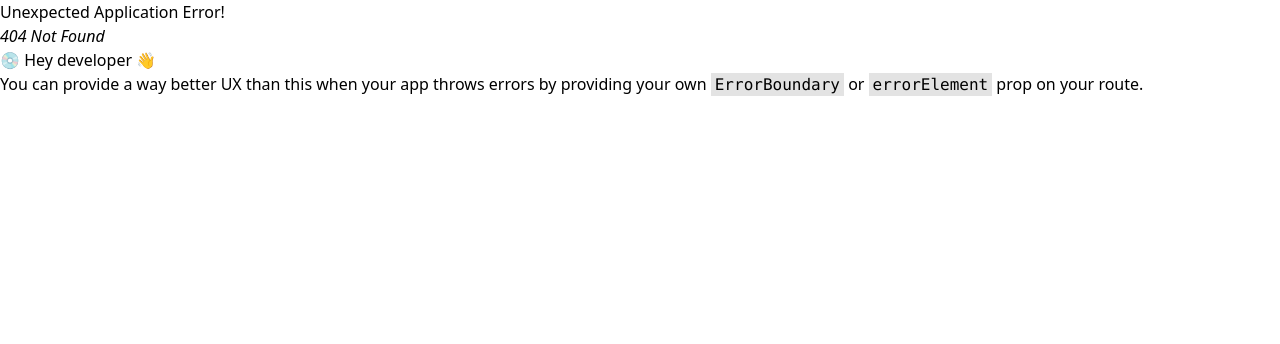
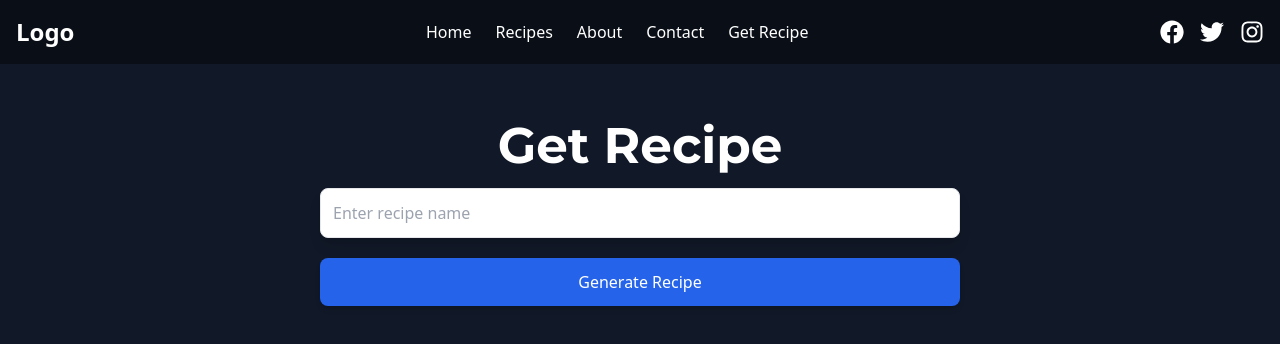
Before and after one commit to MuhammadQasimFiaz/receipe-management-app, a React (Vite) app: page /get-recipe in a window 1280 px wide. Before the commit this address had no page. Shown: the top 344 px of the page. Built offline with nearby package versions, Linux system fonts and the light colour scheme.

Commit message:
getrecipe

```diff
--- a/src/components/AI/AIGeneratedRecipes.jsx
+++ b/src/components/AI/AIGeneratedRecipes.jsx
@@ -2,7 +2,7 @@ import React, { useState } from "react";
 
 const AIGeneratedRecipes = () => {
   const [recipeName, setRecipeName] = useState("");
-  const [recipe, setRecipe] = useState("");
+  const [recipeDetails, setRecipeDetails] = useState(null);
   const [loading, setLoading] = useState(false);
   const [error, setError] = useState("");
 
@@ -14,23 +14,36 @@ const AIGeneratedRecipes = () => {
 
     setLoading(true);
     setError("");
-    setRecipe("");
+    setRecipeDetails(null);
 
     try {
-      const response = await fetch("/api/generateRecipe", {
-        method: "POST",
-        headers: {
-          "Content-Type": "application/json",
-        },
-        body: JSON.stringify({ recipeName }),
-      });
+      // Search for the recipe using the complexSearch endpoint
+      const searchResponse = await fetch(
+        `https://api.spoonacular.com/recipes/complexSearch?query=${recipeName}&apiKey=3d7b715770914822b0ee99e4668e4ea2`
+      );
 
-      if (!response.ok) {
-        throw new Error("Failed to fetch the recipe.");
+      if (!searchResponse.ok) {
+        throw new Error("Failed to search for the recipe.");
       }
 
-      const data = await response.json();
-      setRecipe(data.recipe);
+      const searchData = await searchResponse.json();
+      if (searchData.results && searchData.results.length > 0) {
+        const recipeId = searchData.results[0].id;
+
+        // Fetch detailed information about the recipe using the getRecipeInformation endpoint
+        const recipeResponse = await fetch(
+          `https://api.spoonacular.com/recipes/${recipeId}/information?apiKey=3d7b715770914822b0ee99e4668e4ea2`
+        );
+
+        if (!recipeResponse.ok) {
+          throw new Error("Failed to fetch the recipe details.");
+        }
+
+        const recipeData = await recipeResponse.json();
+        setRecipeDetails(recipeData);
+      } else {
+        setError("No recipe found.");
+      }
     } catch (err) {
       setError(err.message || "Something went wrong.");
     } finally {
@@ -39,29 +52,82 @@ const AIGeneratedRecipes = () => {
   };
 
   return (
-    <div className="ai-generated-recipes">
-      <h2 className="text-xl font-bold mb-4">AI-Generated Recipes</h2>
-      <div className="mb-5">
+    <div className="ai-generated-recipes w-full  pt-32 h-screen bg-gray-900">
+      <h2 className="text-3xl font-bold text-center mb-6 font-montserrat text-[50px] text-white">
+        Get Recipe
+      </h2>
+      <div className="mb-6 mx-auto w-[50%] ">
         <input
           type="text"
           placeholder="Enter recipe name"
           value={recipeName}
           onChange={(e) => setRecipeName(e.target.value)}
-          className="border p-2 rounded w-full"
+          className="border p-3 rounded-lg  w-full shadow-lg focus:outline-none focus:ring-2 focus:ring-blue-500"
         />
+        <button
+          onClick={fetchRecipe}
+          className="bg-blue-600 text-white px-6 py-3 rounded-lg shadow-md w-full hover:bg-blue-700 disabled:bg-gray-300 mt-5"
+          disabled={loading}
+        >
+          {loading ? "Generating..." : "Generate Recipe"}
+        </button>
       </div>
-      <button
-        onClick={fetchRecipe}
-        className="bg-blue-500 text-white px-4 py-2 rounded"
-        disabled={loading}
-      >
-        {loading ? "Generating..." : "Generate Recipe"}
-      </button>
-      {error && <p className="text-red-500 mt-4">{error}</p>}
-      {recipe && (
-        <div className="mt-4 bg-gray-100 p-4 rounded">
-          <h3 className="text-lg font-bold">Recipe:</h3>
-          <p>{recipe}</p>
+
+      {error && <p className="text-red-500 text-center mt-4">{error}</p>}
+
+      {recipeDetails && (
+        <div className="mt-8 bg-white p-6 rounded-lg shadow-xl">
+          <h3 className="text-3xl font-bold text-center mb-10">
+            {recipeDetails.title}
+          </h3>
+          <div className="flex gap-10 items-center">
+            <div className="w-[50%]">
+              <img
+                src={recipeDetails.image}
+                alt={recipeDetails.title}
+                className="w-full h-64 object-cover rounded-lg mb-6"
+              />
+            </div>
+            <div className=" w-[50%]">
+              <h4 className="text-xl font-semibold mb-3">Ingredients:</h4>
+              <ul className="list-disc pl-5 text-gray-700">
+                {recipeDetails.extendedIngredients.map((ingredient, index) => (
+                  <li key={index}>{ingredient.original}</li>
+                ))}
+              </ul>
+            </div>
+          </div>
+          <div className="mb-6">
+            {/* Render summary with raw HTML tags */}
+            <p
+              className="text-gray-700 text-lg"
+              dangerouslySetInnerHTML={{
+                __html: recipeDetails.summary,
+              }}
+            />
+          </div>
+          <div className="mb-6">
+            <h4 className="text-xl font-semibold mb-3">Instructions:</h4>
+            <ol className="list-decimal pl-5 text-gray-700">
+              {recipeDetails.analyzedInstructions[0]?.steps.map(
+                (step, index) => (
+                  <li key={index}>{step.step}</li>
+                )
+              )}
+            </ol>
+          </div>
+          <div className="mb-6 flex justify-between items-center">
+            <div>
+              <h4 className="text-xl font-semibold">Servings:</h4>
+              <p className="text-gray-700">{recipeDetails.servings} servings</p>
+            </div>
+            <div>
+              <h4 className="text-xl font-semibold">Ready in:</h4>
+              <p className="text-gray-700">
+                {recipeDetails.readyInMinutes} minutes
+              </p>
+            </div>
+          </div>
         </div>
       )}
     </div>
--- a/src/components/Header/Header.jsx
+++ b/src/components/Header/Header.jsx
@@ -25,8 +25,8 @@ function Header() {
           <Link to="/contact" className="peer text-white hover:text-white">
             Contact
           </Link>
-          <Link to="/ai" className="peer text-white hover:text-white">
-            AI
+          <Link to="/get-recipe" className="peer text-white hover:text-white">
+            Get Recipe
           </Link>
         </nav>
 
--- a/src/main.jsx
+++ b/src/main.jsx
@@ -26,7 +26,7 @@ const router = createBrowserRouter(
       <Route path="recipes" element={<AllRecipes />} />
       <Route path="add-recipe" element={<AddRecipes />} />
       <Route path="recipeList" element={<RecipeList />} />
-      <Route path="ai" element={<AIGeneratedRecipes />} />
+      <Route path="get-recipe" element={<AIGeneratedRecipes />} />
       <Route path="addRecipe" element={<AddRecipe />} />
       <Route path="about" element={<About />} />
       <Route path="contact" element={<Contact />} />
--- a/src/pages/api/generateRecipe.js
+++ /dev/null
@@ -1,43 +0,0 @@
-export default async function handler(req, res) {
-  if (req.method !== "POST") {
-    return res.status(405).json({ error: "Method not allowed" });
-  }
-
-  const { recipeName } = req.body;
-
-  if (!recipeName) {
-    return res.status(400).json({ error: "Recipe name is required" });
-  }
-
-  try {
-    const response = await fetch("https://api.openai.com/v1/completions", {
-      method: "POST",
-      headers: {
-        "Content-Type": "application/json",
-        Authorization: `Bearer ${process.env.OPENAI_API_KEY}`,
-      },
-      body: JSON.stringify({
-        model: "text-davinci-003",
-        prompt: `Provide a detailed recipe for ${recipeName}. Include ingredients and step-by-step instructions.`,
-        max_tokens: 150,
-        temperature: 0.7,
-      }),
-    });
-
-    if (!response.ok) {
-      const errorText = await response.text();
-      console.error("OpenAI API Error:", errorText);
-      return res
-        .status(response.status)
-        .json({ error: "Failed to fetch the recipe." });
-    }
-
-    const data = await response.json();
-    res
-      .status(200)
-      .json({ recipe: data.choices[0]?.text.trim() || "No recipe found." });
-  } catch (error) {
-    console.error("Server Error:", error.message);
-    res.status(500).json({ error: "Something went wrong." });
-  }
-}
--- /dev/null
+++ b/src/pages/api/recipe.js
@@ -0,0 +1,27 @@
+// pages/api/recipe.js
+
+export default async function handler(req, res) {
+  if (req.method !== "GET") {
+    return res.status(405).json({ error: "Method not allowed" });
+  }
+
+  const { query } = req.query;
+  if (!query) {
+    return res.status(400).json({ error: "Query parameter is required" });
+  }
+
+  try {
+    const apiResponse = await fetch(
+      `http://api.recipepuppy.com/api/?q=${query}`
+    );
+    const data = await apiResponse.json();
+
+    if (data.results && data.results.length > 0) {
+      res.status(200).json(data.results);
+    } else {
+      res.status(404).json({ error: "No recipes found" });
+    }
+  } catch (error) {
+    res.status(500).json({ error: "Failed to fetch data from Recipe Puppy" });
+  }
+}
```
Also changed, not shown: src/services/api.jsx (+3 -8 lines).
